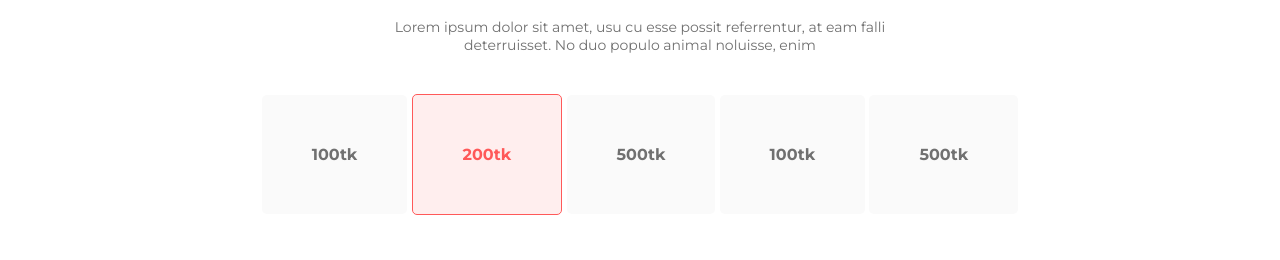
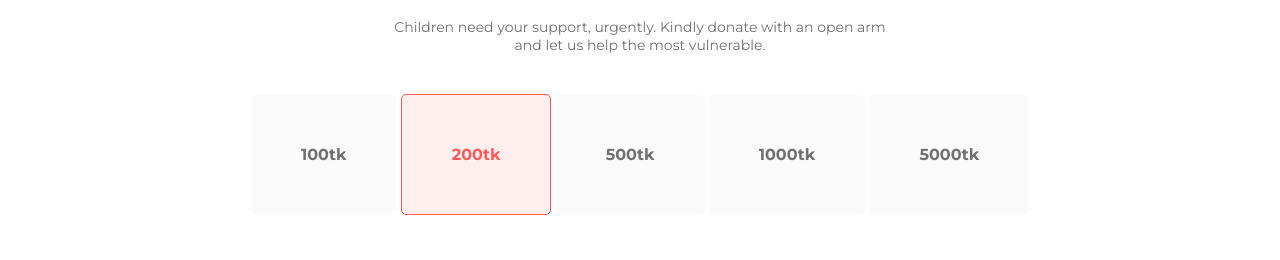
Before and after one commit to adorzamaan/donate-today, a plain HTML site: page index.html in a window 1280 px wide. Shown: the part 540-800 px from the top of the page. Drawn offline with Linux system fonts and the light colour scheme.

```diff
--- a/index.html
+++ b/index.html
@@ -29,15 +29,15 @@
 <section id="donate_part">
     <div class="sec_title">
         <h2>Donate Today</h2>
-        <p>Lorem ipsum dolor sit amet, usu cu esse possit referrentur, at eam falli deterruisset. No duo populo animal noluisse, enim</p>
+        <p>Children need your support, urgently. Kindly donate with an open arm and let us help the most vulnerable.</p>
     </div>
     <div class="donate_amount">
         <ul>
             <li><p>100tk</p></li>
             <li><p>200tk</p></li>
             <li><p>500tk</p></li>
-            <li><p>100tk</p></li>
-            <li><p>500tk</p></li>
+            <li><p>1000tk</p></li>
+            <li><p>5000tk</p></li>
         </ul>
     </div>
     <div class="input_box">
```
